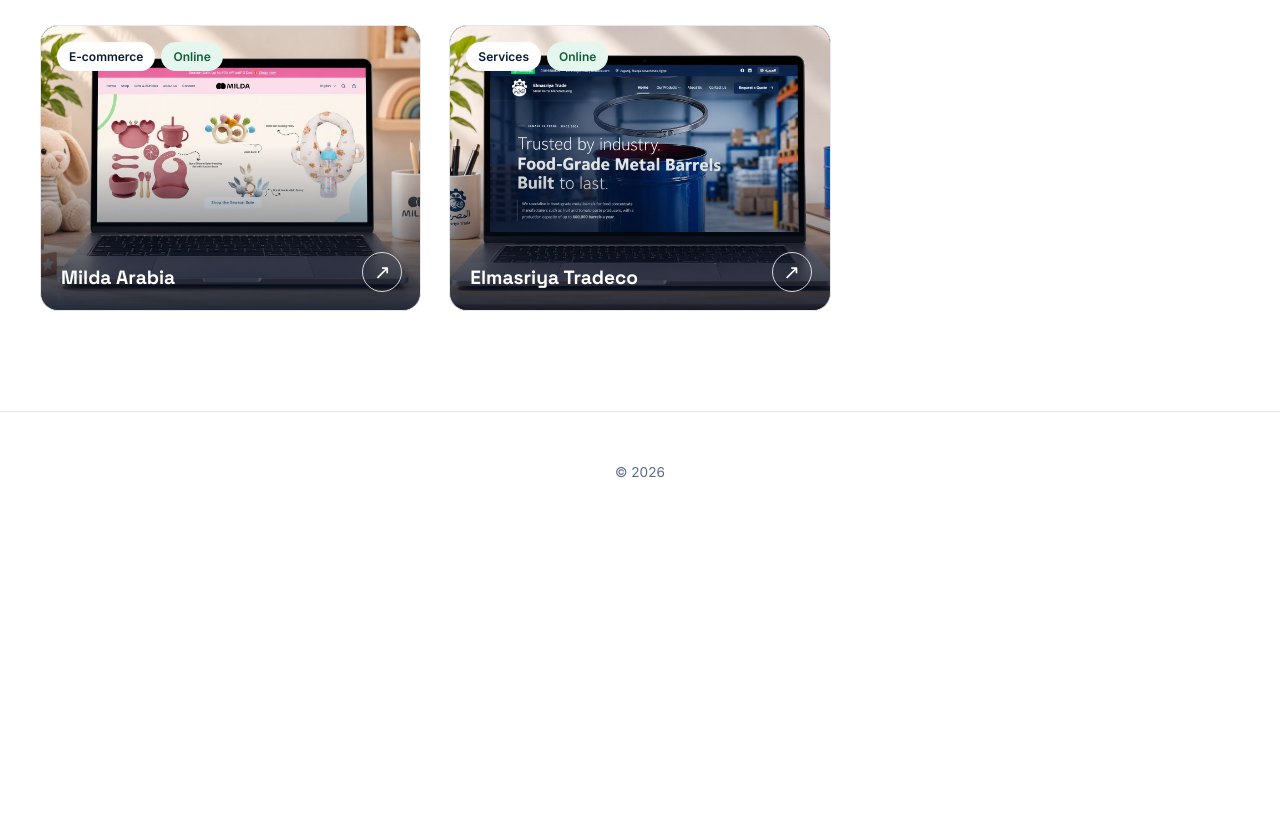
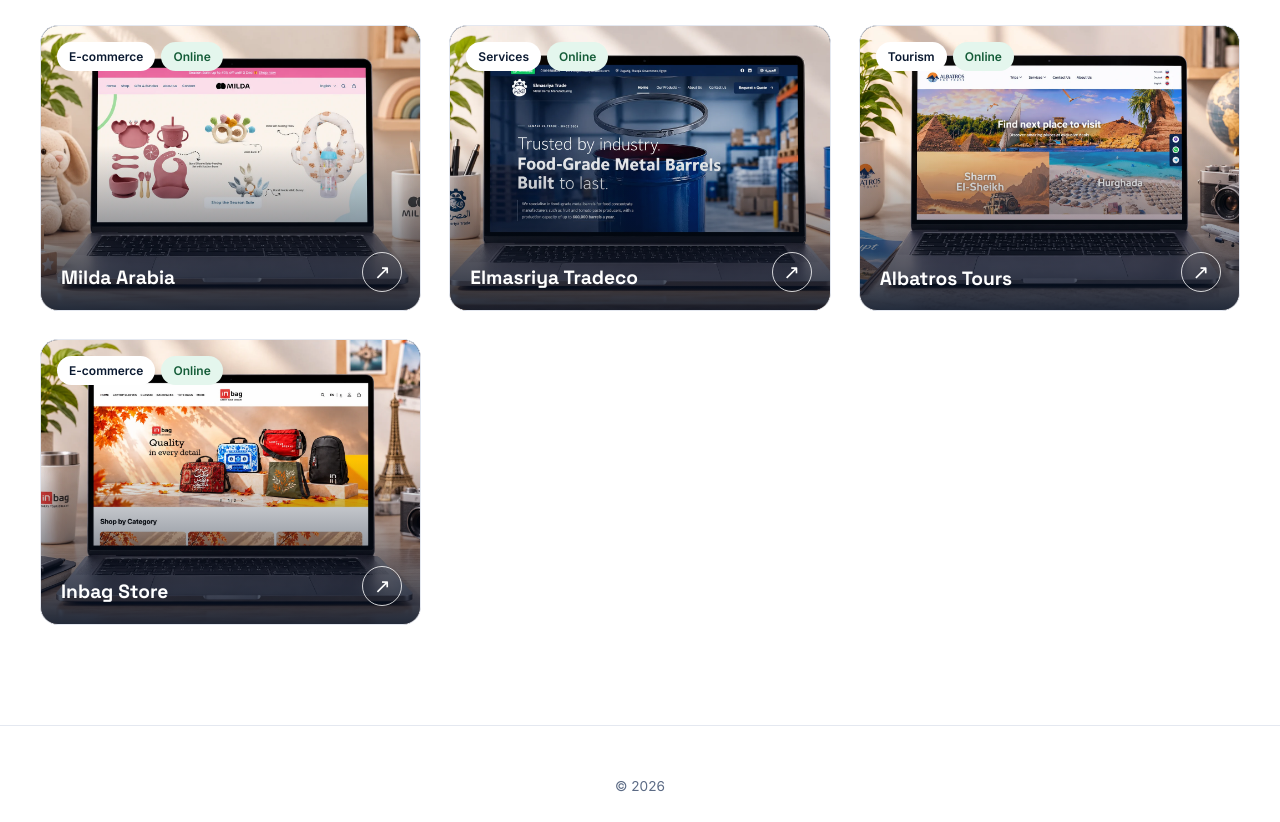
Before and after one commit to Mu-abdo/mhmd-portfolio, a plain HTML site: page index.html in a window 1280 px wide. Shown: the part 2576-3398 px from the top of the page. Before the commit the page ends 3108 px from the top, so only its background shows below. Drawn offline with Linux system fonts and the light colour scheme.

Commit message:
Add Albatros Tours and Inbag projects

```diff
--- a/index.html
+++ b/index.html
@@ -182,6 +182,14 @@
       <img src="img/elmasriya-trade.webp" alt="">
       <span class="card__label">Elmasriya Tradeco</span>
     </a>
+    <a class="card" data-category="tourism" href="https://albatrosfortours.com/" target="_blank" rel="noopener">
+      <img src="img/albatros-tours.webp" alt="">
+      <span class="card__label">Albatros Tours</span>
+    </a>
+    <a class="card" data-category="ecommerce" href="https://inbag-eg.com/" target="_blank" rel="noopener">
+      <img src="img/inbag-store.webp" alt="">
+      <span class="card__label">Inbag Store</span>
+    </a>
   </div>
 
   <p class="work__empty" role="status" hidden>No projects in this category yet.</p>
--- a/script.js
+++ b/script.js
@@ -24,7 +24,9 @@ const projects = {
   'acraft-eg.com': ['An Arabic automotive website for ACRAFT, using vehicle imagery and a clear presentation to introduce the business and its automotive offering.', 'Automotive website'],
   'mu-abdo.github.io': ['An Arabic website for بودكاست حقق, presenting the podcast through a dedicated web page.', 'Podcast website'],
   'mildaarabia.com': ['An online store for Milda Arabia, presenting a collection of baby products.', 'Online store'],
-  'elmasriyatradeco.com': ['A business website for Elmasriya Trade, presenting its metal barrel manufacturing and products.', 'Business website']
+  'elmasriyatradeco.com': ['A business website for Elmasriya Trade, presenting its metal barrel manufacturing and products.', 'Business website'],
+  'albatrosfortours.com': ['A tourism website for Albatros Tours, presenting trips and destinations in Egypt.', 'Tourism website'],
+  'inbag-eg.com': ['An online store for Inbag, presenting a collection of bags and laptop sleeves.', 'Online store']
 };
 const matches = filter => card => filter === 'all' || card.dataset.category === filter;
 
```
Also changed, not shown: img/albatros-tours.webp (added), img/inbag-store.webp (added).
